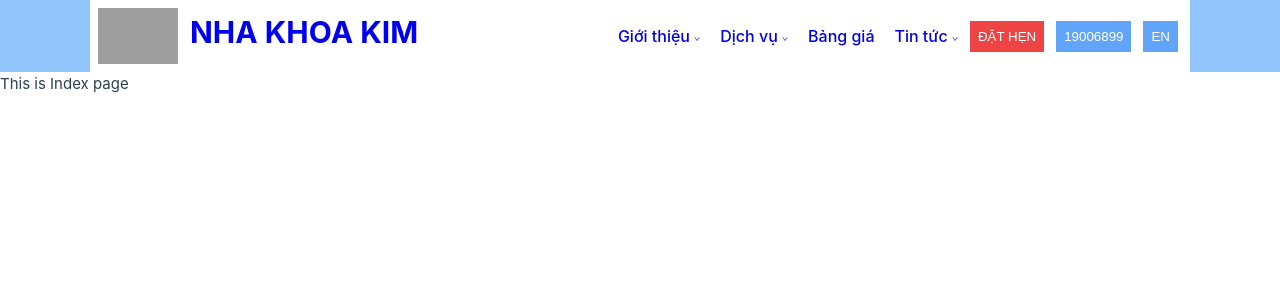
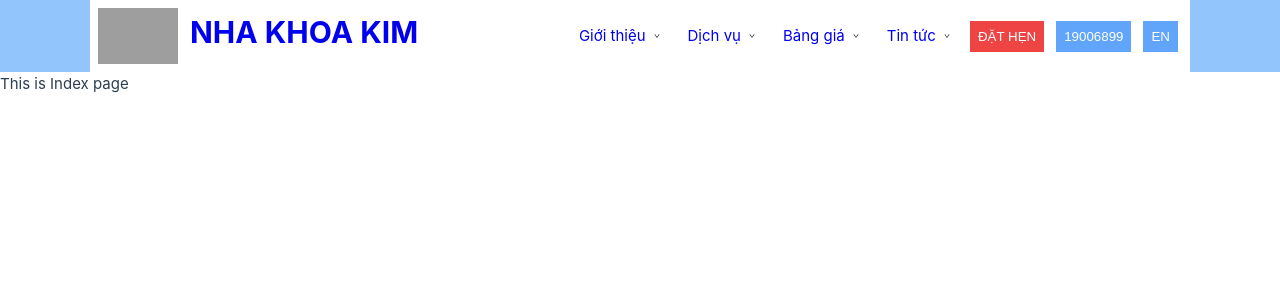
Before and after one commit to tailn804/nhakhoa-clone, a Vue app: page / in a window 1280 px wide. Shown: the top 300 px of the page. Built offline with nearby package versions, Linux system fonts and the light colour scheme; grey boxes are pictures that could not be loaded.

Commit message:
Add drowdown ant design

```diff
--- a/src/components/MainHeader.vue
+++ b/src/components/MainHeader.vue
@@ -7,26 +7,105 @@
                 <h1 class="font-bold ml-3">NHA KHOA KIM</h1>
             </div>
            </router-link>
-            <div class="flex flex-row gap-3 items-center mr-3 ">
+            <div class="flex flex-row gap-3 items-center mr-3 text-black">
+              <!-- <template v-for="item in dataMenu" :key="item.id">
+                <nuxt-link :to="item.url">
+                  <span>{{ item.title }}</span>
+                </nuxt-link>
+              </template> -->
                 <ul class="flex gap-5 list-none">
-                    <li>
-                      <router-link to="/gioi-thieu" class="no-underline text-base font-medium">
-                        Giới thiệu
+                  <!-- <li v-for="item in dataMenu" :key="item.id" >
+                    <router-link :to="item.url">
+                      {{ item.title }}
+                      <DownOutlined/>
+                      <ul>
+                        <li >
+
+                        </li>
+                      </ul>
+                    </router-link>
+                  </li> -->
+
+                  <li v-for="item in dataMenu" :key="item.id" class="no-underline " >
+                    <a-dropdown  class="no-underline flex items-center">
+                      <RouterLink :to="item.url" class="ant-dropdown-link" @click.prevent>
+                        {{ item.title }}
+                        <DownOutlined  class="text-black  text-[6px] ml-2 mr-2 font-bold"/>
+                      </RouterLink>
+
+                      <template #overlay v-if="item.children && item.children.length">
+                        <a-menu >
+                          <a-menu-item v-for="subItem in item.children" :key="subItem.id">
+                            <RouterLink :to="subItem.url" >{{ subItem.title }}</RouterLink>
+                          </a-menu-item>
+                        </a-menu>
+                      </template>
+
+                      <<template #overlay v-if="item.childrenGroup1 && item.childrenGroup2">
+                        <div>
+                          <a-row>
+                            <a-col>
+                              <img :src="item.image" alt="">
+                            </a-col>
+                            <a-col>
+                              <a-menu>
+        <a-menu-item>
+          <a href="javascript:;">1st menu item</a>
+        </a-menu-item>
+        <a-menu-item>
+          <a href="javascript:;">2nd menu item</a>
+        </a-menu-item>
+        <a-menu-item>
+          <a href="javascript:;">3rd menu item</a>
+        </a-menu-item>
+      </a-menu>
+                            </a-col>
+                            <a-col></a-col>
+                          </a-row>
+                        </div>
+                      </template>
+
+                    </a-dropdown>
+                  </li>
+                    <!-- <li v-for="item in dataMenu" :key="item.id">
+                        <a-dropdown>
+                          <router-link :to="item.url"  class="no-underline text-base font-medium">
+                            {{ item.title }}
                         <DownOutlined class="text-[6px]"/>
                       </router-link>
-                    </li>
-                    <li><router-link to="/dich-vu" class="no-underline text-base font-medium">
-                      Dịch vụ
-                      <DownOutlined class="text-[6px]"/>
-                    </router-link></li>
-                    <li><router-link to="/bang-gia" class="no-underline text-base font-medium">
-                      Bảng giá
-
-                    </router-link></li>
-                    <li><router-link to="/tin-tuc" class="no-underline text-base font-medium">
-                      Tin tức
-                      <DownOutlined class="text-[6px]"/>
-                    </router-link></li>
+                          <template #overlay>
+                              <a-menu>
+                                <a-menu-item>
+                                  <RouterLink to="">
+                                    Về nha khoa Kim
+                                  </RouterLink>
+                                </a-menu-item>
+                                <a-menu-item>
+                                  <RouterLink to="">Đội ngũ bác sĩ</RouterLink>
+                                </a-menu-item>
+                                <a-menu-item>
+                                  <RouterLink to="">Những thành tựu Nha
+                                    khoa Kim</RouterLink>
+                                </a-menu-item>
+                                <a-menu-item>
+                                  <RouterLink to="">Nhà máy sản xuất răng sứ</RouterLink>
+                                </a-menu-item>
+                                <a-menu-item>
+                                  <RouterLink to="">Tiêu chuẩn chất lượng</RouterLink>
+                                </a-menu-item>
+                                <a-menu-item>
+                                  <RouterLink to="">Trải nghiệm khách hàng</RouterLink>
+                                </a-menu-item>
+                                <a-menu-item>
+                                  <RouterLink to="">Địa chỉ chi nhánh </RouterLink>
+                                </a-menu-item>
+                                <a-menu-item>
+                                  <RouterLink to="">Cơ so</RouterLink>
+                                </a-menu-item>
+                              </a-menu>
+                          </template>
+                        </a-dropdown>
+                    </li> -->
                 </ul>
                 <button class="p-2 border-none bg-red-500 text-white ">ĐẶT HẸN</button>
                 <button class="p-2 border-none bg-blue-400 text-white  ">19006899</button>
@@ -46,7 +125,166 @@
 
 <script setup>
 import { DownOutlined } from '@ant-design/icons-vue';
+import { Dropdown, Menu } from 'ant-design-vue';
+import { ref } from 'vue';
 
+const dataMenu = ref([
+  {
+    id: 1,
+    title: "Giới thiệu",
+    url: "#",
+    children:[
+      {
+      id: 1,
+      title: "Về Nha Khoa Kim",
+      url: "",
+      },
+      {
+        id: 2,
+        title: "Đội ngũ bác sĩ",
+        url: "",
+      },
+      {
+        id: 3,
+        title: "Những thành tựu Nha KHoa Kim",
+        url: "",
+      },
+      {
+        id: 4,
+        title: "Nhà máy sản xuất răng sứ ",
+        url: "",
+      },
+      {
+        id: 5,
+        title: "Tiêu chuẩn chất lượng",
+        url: "",
+      },
+      {
+        id: 6,
+        title: "Trải nghiệm khách hàng",
+        url: "",
+      },
+      {
+        id: 7,
+        title: "Địa chỉ chi nhánh",
+        url: "",
+      },
+      {
+        id: 8,
+        title: "Cơ sở pháp lý phòng khám",
+        url: "",
+      },
+        ]
+  },
+  {
+    id: 2,
+    title: "Dịch vụ ",
+    url: "#",
+    image:"https://nhakhoakim.com/wp-content/uploads/2019/05/Banner_DichVu-01-2-1.jpg",
+    childrenGroup1:[
+      {
+        id: 1,
+        title:"Bọc răng sứ",
+        url:"",
+      },
+      {
+        id: 2,
+        title:"Cấy ghép implant",
+        url:"",
+      },
+      {
+        id: 3,
+        title:"Niềng răng thẩm mỹ",
+        url:"",
+      },
+      {
+        id: 4,
+        title:"Mặt dán sứ veneer",
+        url:"",
+      },
+      {
+        id: 5,
+        title:"Tẩy trắng răng",
+        url:"",
+      },
+    ],
+    childrenGroup2:[
+      {
+        id: 1,
+        title:"Nhổ răng khôn",
+        url:"",
+      },
+      {
+        id: 1,
+        title:"Bệnh lý nha chu",
+        url:"",
+      },
+      {
+        id: 1,
+        title:"Điều trị tủy",
+        url:"",
+      },
+      {
+        id: 1,
+        title:"Hàm trắng răng",
+        url:"",
+      },
+      {
+        id: 1,
+        title:"Chăm sóc răng miệng cho thai phụ",
+        url:"",
+      },
+    ],
+  },
+  {
+    id:31,
+    title: "Bảng giá",
+    url: "#",
+  },
+  {
+    id: 4,
+    title: "Tin tức",
+    url: "#",
+  },
+])
+
+const dataUser = ref([
+  {
+    id: 1,
+    name: "Mỹ Hương",
+    sdt: "1232345344",
+    email: "Myhuong@gmail.com",
+    avatar: 'https://vnn-imgs-a1.vgcloud.vn/icdn.dantri.com.vn/2021/06/20/thieu-nu-ha-thanh-xinh-xan-dien-do-goi-cam-thieu-dot-moi-anh-nhindocx-1624197301278.png',
+  },
+  {
+    id: 1,
+    name: "asda",
+    sdt: "123123",
+    email: "qwerqw",
+    avatar: "https://cdn.24h.com.vn/upload/3-2022/images/2022-08-19/Gai-xinh-ngay-tho-lo-qua-khu-277585438_4600347833405176_193249803126218059_n-1660905398-70-width1754height2048.jpg",
+  },
+  {
+    id: 1,
+    name: "qwer",
+    sdt: "1534345324",
+    email: "wqwer@",
+    avatar: "https://cdn.24h.com.vn/upload/3-2022/images/2022-08-19/Gai-xinh-ngay-tho-lo-qua-khu-277585438_4600347833405176_193249803126218059_n-1660905398-70-width1754height2048.jpg",
+  },
+  {
+    id: 1,
+    name: "adfas",
+    sdt: "57685678567",
+    email: "asfsdf@",
+    avatar: "https://cdn.24h.com.vn/upload/3-2022/images/2022-08-19/Gai-xinh-ngay-tho-lo-qua-khu-277585438_4600347833405176_193249803126218059_n-1660905398-70-width1754height2048.jpg",
+  },
+  {
+    id: 1,
+    name: "sfasasdf",
+    sdt: "4524645734",
+    email: "fSSFADS@",
+    avatar: "https://cdn.24h.com.vn/upload/3-2022/images/2022-08-19/Gai-xinh-ngay-tho-lo-qua-khu-277585438_4600347833405176_193249803126218059_n-1660905398-70-width1754height2048.jpg",
+  },
+])
 </script>
 <!-- <script setup>
 import { ref } from 'vue'
```
